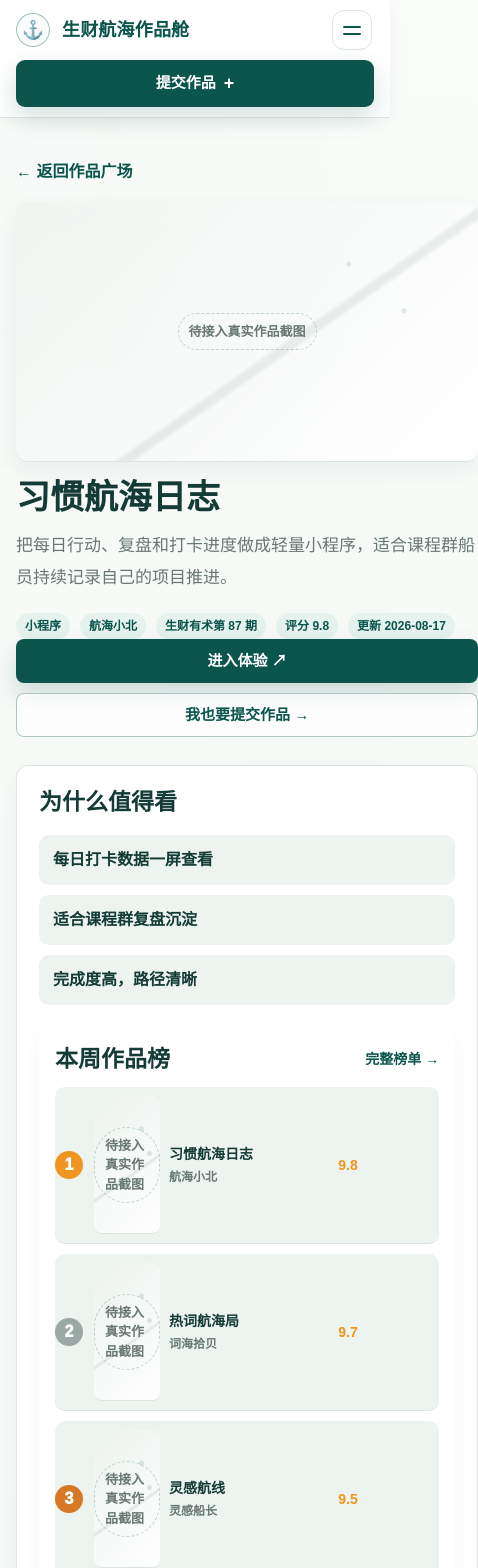
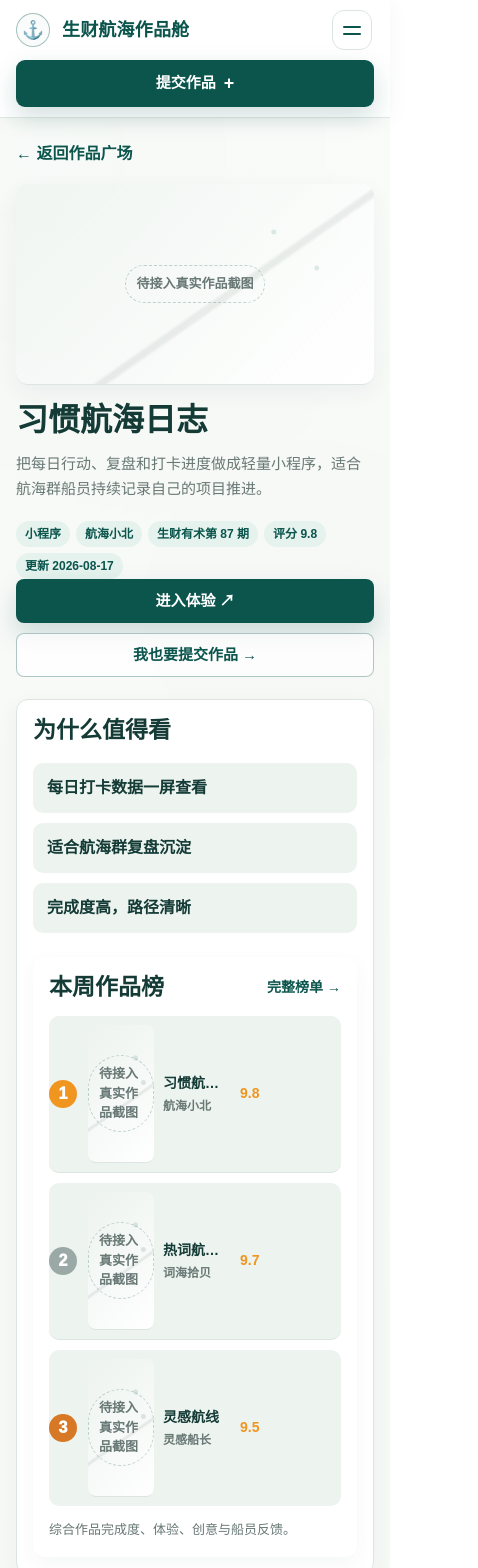
Before and after one commit to heweimian-sys/voyage-showcase, a Next.js app: page /works/1 in a window 390 px wide. Shown: the top 1568 px of the page, 478 px wide, since content can reach past the window. Built offline with nearby package versions, Linux system fonts and the light colour scheme.

Commit message:
Refine mini program sharing and mobile details

```diff
--- a/app/api/submissions/route.ts
+++ b/app/api/submissions/route.ts
@@ -100,7 +100,7 @@ export async function POST(request: Request) {
     const type = payload.type === "热词游戏站" ? "热词游戏站" : "小程序";
 
     if (!urlValue || !wechat || !group || !title || !intro) {
-      return Response.json({ ok: false, error: "作品链接、身份、课程群、标题和简介不能为空。" }, { status: 400 });
+      return Response.json({ ok: false, error: "作品链接、身份、航海群、标题和简介不能为空。" }, { status: 400 });
     }
     const { sourceKey, url } = canonicalSource(urlValue);
 
--- a/app/components.tsx
+++ b/app/components.tsx
@@ -111,21 +111,28 @@ export function WorkCard({ work }: { work: Work }) {
 }
 
 export function CopyMiniProgramLink({ value }: { value: string }) {
-  const [copied, setCopied] = useState(false);
+  const [feedback, setFeedback] = useState("");
 
   async function copyLink() {
     try {
+      if (typeof navigator !== "undefined" && navigator.share) {
+        await navigator.share({ title: "微信小程序分享链接", text: value });
+        setFeedback("已打开分享面板");
+        window.setTimeout(() => setFeedback(""), 1800);
+        return;
+      }
       await navigator.clipboard.writeText(value);
-      setCopied(true);
-      window.setTimeout(() => setCopied(false), 1800);
-    } catch {
-      setCopied(false);
+      setFeedback("已复制，请在微信中粘贴打开");
+      window.setTimeout(() => setFeedback(""), 2400);
+    } catch (error) {
+      if (error instanceof DOMException && error.name === "AbortError") return;
+      setFeedback("请长按复制后到微信打开");
     }
   }
 
   return (
-    <button className="copy-link-button" type="button" onClick={copyLink}>
-      {copied ? "已复制小程序链接" : "复制小程序链接"}
+    <button className="copy-link-button" type="button" onClick={copyLink} aria-live="polite">
+      {feedback || "分享/复制小程序链接"}
     </button>
   );
 }
--- a/app/data.ts
+++ b/app/data.ts
@@ -33,8 +33,8 @@ export const works: Work[] = [
     url: "https://example.com/habit",
     stats: ["8/10", "23天", "156次"],
     cover: "lighthouse",
-    intro: "把每日行动、复盘和打卡进度做成轻量小程序，适合课程群船员持续记录自己的项目推进。",
-    highlights: ["每日打卡数据一屏查看", "适合课程群复盘沉淀", "完成度高，路径清晰"],
+    intro: "把每日行动、复盘和打卡进度做成轻量小程序，适合航海群船员持续记录自己的项目推进。",
+    highlights: ["每日打卡数据一屏查看", "适合航海群复盘沉淀", "完成度高，路径清晰"],
   },
   {
     id: 2,
--- a/app/globals.css
+++ b/app/globals.css
@@ -3197,4 +3197,48 @@ body {
   .detail-actions .copy-link-button {
     width: 100%;
   }
-}
+
+  .detail-main > .cover {
+    min-height: 0;
+    aspect-ratio: 16 / 9;
+  }
+
+  .detail-shell {
+    gap: 22px;
+    padding-top: 24px;
+    padding-bottom: 40px;
+  }
+
+  .detail-main h1 {
+    margin-bottom: 12px;
+    font-size: 32px;
+    line-height: 1.2;
+  }
+
+  .detail-intro {
+    font-size: 15px;
+    line-height: 1.65;
+  }
+
+  .detail-meta {
+    gap: 6px;
+  }
+
+  .detail-meta span {
+    max-width: 100%;
+    overflow-wrap: anywhere;
+  }
+
+  .detail-side {
+    padding: 16px;
+  }
+
+  .delete-confirm {
+    max-height: none;
+    padding: 14px;
+  }
+
+  .delete-confirm p {
+    font-size: 14px;
+  }
+}
--- a/app/layout.tsx
+++ b/app/layout.tsx
@@ -3,7 +3,7 @@ import "./globals.css";
 
 export const metadata: Metadata = {
   title: "生财航海作品舱",
-  description: "集中展示课程群船员完成的小程序与热词游戏站，支持微信身份更新作品链接。",
+  description: "集中展示航海群船员完成的小程序与热词游戏站，支持微信身份更新作品链接。",
   other: { "codex-preview":"development" },
   icons: { icon:"/favicon.svg", shortcut:"/favicon.svg" },
 };
--- a/app/page.tsx
+++ b/app/page.tsx
@@ -35,7 +35,7 @@ export default function Home() {
       <section className="home-tools" aria-label="作品筛选">
         <form className="search-box" action="/works">
           <span aria-hidden="true">⌕</span>
-          <input name="q" placeholder="搜索作品、作者、课程群" />
+          <input name="q" placeholder="搜索作品、作者、航海群" />
         </form>
         <div className="filter-row" aria-label="作品分类">
           <Link className="active" href="/works">全部</Link>
--- a/app/submit/page.tsx
+++ b/app/submit/page.tsx
@@ -71,7 +71,7 @@ export default function SubmitPage() {
   const [url, setUrl] = useState("");
   const [preview, setPreview] = useState<InspectPreview | null>(null);
   const [status, setStatus] = useState<InspectStatus>("idle");
-  const [notice, setNotice] = useState("首次提交只需要体验链接、课程群和身份信息；作品名称、简介、类型和封面由系统读取后生成。");
+  const [notice, setNotice] = useState("首次提交只需要体验链接、航海群和身份信息；作品名称、简介、类型和封面由系统读取后生成。");
   const [manualFile, setManualFile] = useState<File | null>(null);
   const [saved, setSaved] = useState(false);
 
@@ -81,7 +81,7 @@ export default function SubmitPage() {
     const cleanUrl = url.trim();
     if (!wechat.trim() || !group.trim() || !cleanUrl) {
       setStatus("error");
-      setNotice("请先填写作品体验链接、所属课程群和微信身份信息。");
+      setNotice("请先填写作品体验链接、所属航海群和微信身份信息。");
       setPreview(fallbackPreview(cleanUrl));
       return;
     }
@@ -175,7 +175,7 @@ export default function SubmitPage() {
     }
     if (!wechat.trim() || !group.trim() || !preview.finalUrl.trim()) {
       setStatus("error");
-      setNotice("微信身份信息、课程群和作品链接不能为空。");
+      setNotice("微信身份信息、航海群和作品链接不能为空。");
       return;
     }
     if (!preview.generated.title.trim() || !preview.generated.intro.trim()) {
@@ -261,7 +261,7 @@ export default function SubmitPage() {
             <small>支持 http/https 网页链接，也支持微信小程序分享文本，例如：#小程序://轻松秒记账/0gKUWDjSJoGl97A</small>
           </label>
           <label>
-            所属课程群
+            所属航海群
             <input name="group" placeholder="例如：生财有术第 88 期" value={group} onChange={(event) => setGroup(event.target.value)} />
           </label>
           <label>
--- a/app/works/page.tsx
+++ b/app/works/page.tsx
@@ -80,7 +80,7 @@ export default async function WorksPage({ searchParams }: { searchParams?: { typ
             {activeSort !== "latest" && <input type="hidden" name="sort" value={activeSort} />}
             <label className="search-box">
               <span aria-hidden="true">⌕</span>
-              <input name="q" defaultValue={q} placeholder="搜索作品、作者、课程群" aria-label="搜索作品、作者、课程群" />
+              <input name="q" defaultValue={q} placeholder="搜索作品、作者、航海群" aria-label="搜索作品、作者、航海群" />
             </label>
           </form>
           <div className="filter-row" role="group" aria-label="按作品类型筛选">
```
